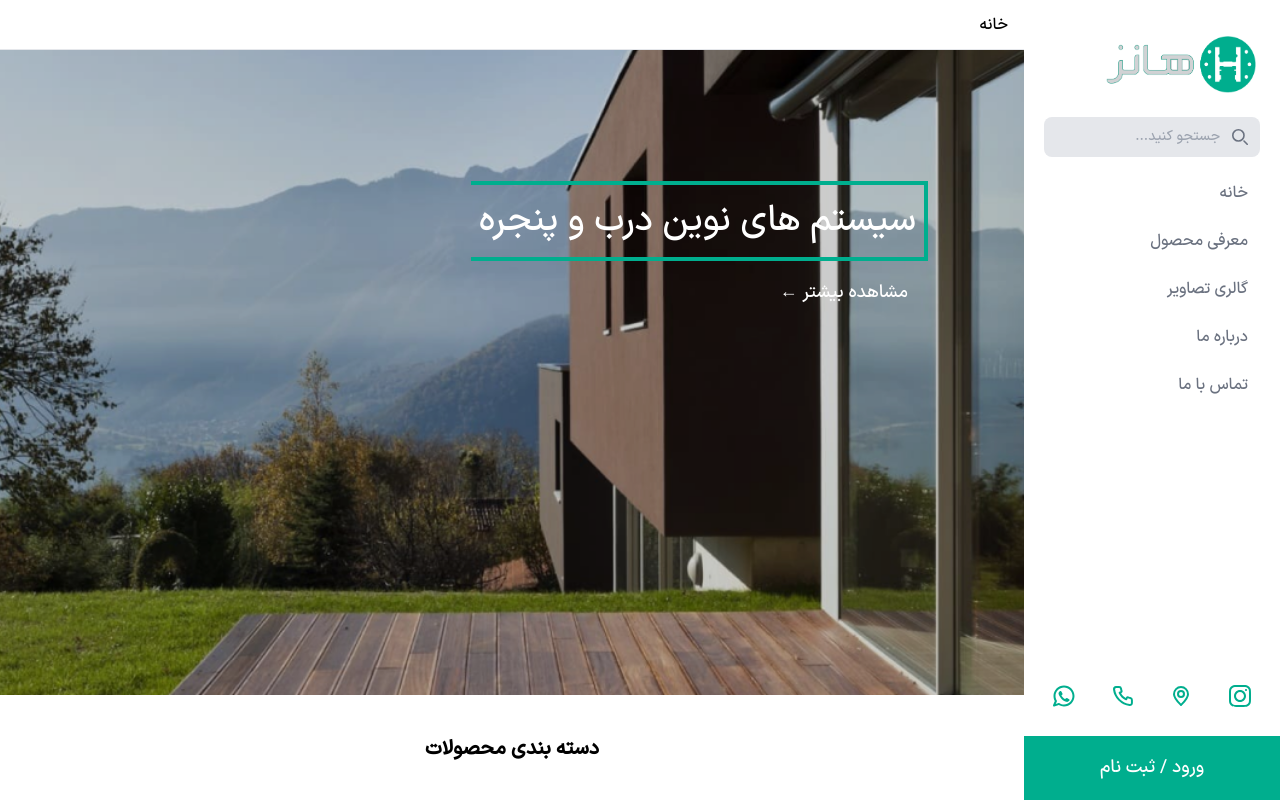
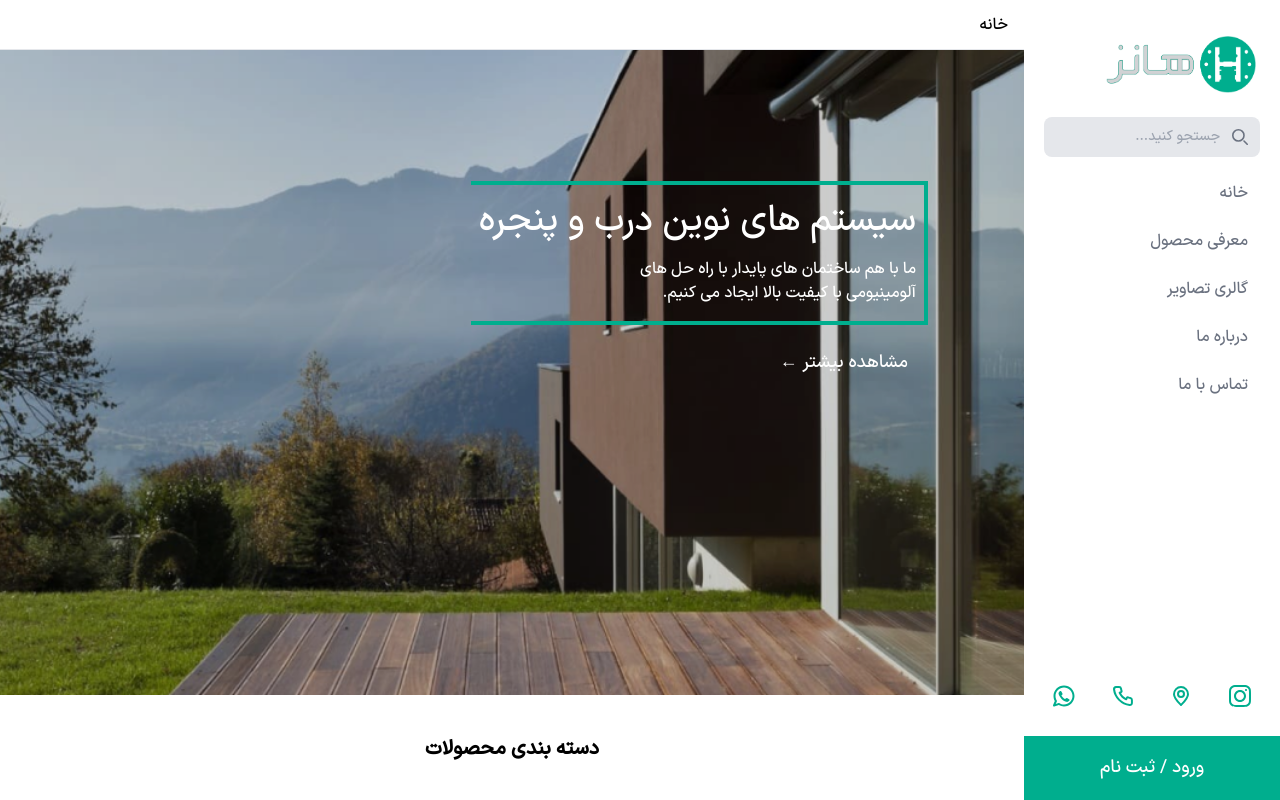
Before and after one commit to zahra-hsb/hanz-, a Next.js app: page / in a window 1280 px wide. Shown: the top 800 px of the page. Built offline with nearby package versions, Linux system fonts and the light colour scheme.

Commit message:
edit text in home banner

```diff
--- a/src/components/layout/Main/index.js
+++ b/src/components/layout/Main/index.js
@@ -2,15 +2,18 @@ import Button from './button'
 const Main = () => {
     return (
         <>
-            <main className="w-full lg:h-[650px] h-[500px] relative sm:p-20 px-[5%] pt-[100px] mt-[45px] lg:pr-20 bg-mainSection bg-center bg-cover text-white">
+            <main className="w-full lg:h-[650px] h-[500px] relative sm:p-20 px-[5%] pt-[50px] mt-[45px] lg:pr-20 bg-mainSection bg-center bg-cover text-white">
                 <div className="flex flex-col">
                     <div className="lg:p-4 p-2 mt-5">
-                        <h3 className="absolute z-10 lg:text-4xl sm:text-2xl text-xl py-4 px-2 ml-4 mt-5 border-y-4 border-r-4 border-green">
-                            سیستم های نوین درب و پنجره
-                        </h3>
+                        <div className="absolute z-10 py-4 px-2 ml-4 mt-5 border-y-4 border-r-4 border-green">
+                            <h3 className="lg:text-4xl sm:text-2xl text-xl">
+                                سیستم های نوین درب و پنجره
+                            </h3>
+                            <p className='pt-4'>ما با هم ساختمان های پایدار با راه حل های<br /> آلومینیومی با کیفیت بالا ایجاد می کنیم.</p>
+                        </div>
                     </div>
-                    <div className="p-1 absolute z-10 mt-[150px] mr-3 px-2 w-[200px]">
-                        <Button title={' مشاهده بیشتر'} url={'/products'} color={'text-white text-sm lg:text-lg'}/>
+                    <div className="p-1 absolute z-10 mt-[220px] mr-3 px-2 w-[200px]">
+                        <Button title={' مشاهده بیشتر'} url={'/products'} color={'text-white text-sm lg:text-lg'} />
                     </div>
                 </div>
                 <div className="absolute top-0 left-0 bg-black opacity-20 w-full h-full"></div>
```
